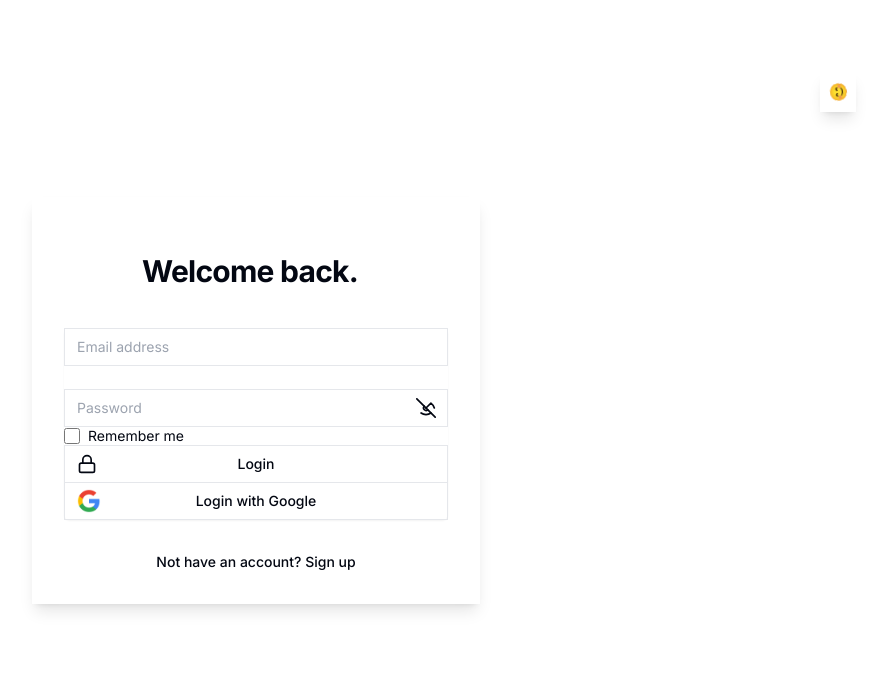
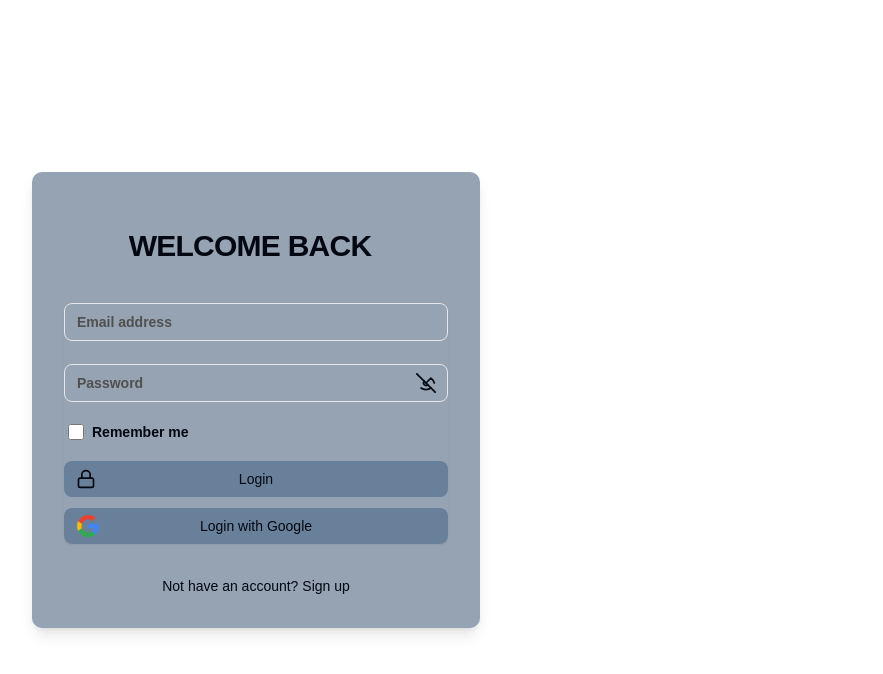
Before and after one commit to abhitrueprogrammer/college-moments-cc-hack, a Next.js app in the folder collegemoments/: page /Login in a window 1280 px wide. Shown: the top 674 px of the page, without its empty margins (384-1267 px from the left). Built offline with nearby package versions, Linux system fonts and the light colour scheme.

Commit message:
login page

```diff
--- a/collegemoments/app/Login/page.js
+++ b/collegemoments/app/Login/page.js
@@ -3,6 +3,7 @@
 import { useState } from "react"
 import { motion, AnimatePresence } from "framer-motion"
 import Draggable from 'react-draggable'
+
 
 export default function Component() {
   const [email, setEmail] = useState("")
@@ -38,6 +39,11 @@ export default function Component() {
       setLoading(false)
     }, 2000)
   }
+  const remStyle = {
+    margin: "20px 0px",
+    marginLeft: "4px"
+
+  }
   const isEmailValid = (email) => {
     const emailRegex = /^[^\s@]+@[^\s@]+\.[^\s@]+$/
     return emailRegex.test(email)
@@ -45,10 +51,10 @@ export default function Component() {
 
   return (
     <div className="flex min-h-screen items-center justify-center bg-gradient-to-br from-purple-400 to-pink-400 px-4 py-8 sm:px-6 lg:px-8">
-      <div className="w-full max-w-md space-y-8 rounded-2xl bg-white p-8 shadow-lg">
+      <div className="log-div w-full max-w-md space-y-8 rounded-2xl bg-white p-8 shadow-lg">
         <div className="mb-6">
           <h2 className="mt-6 text-center text-3xl font-bold tracking-tight text-gray-900">
-            <span className="inline-block whitespace-nowrap overflow-hidden pr-3 animate-typewriter">Welcome back.</span>
+            <span className="mainFont inline-block whitespace-nowrap overflow-hidden pr-3 animate-typewriter">WELCOME BACK</span>
           </h2>
         </div>
         <form className="mt-4 space-y-6" action="#" method="POST" onSubmit={handleSubmit}>
@@ -64,7 +70,7 @@ export default function Component() {
                   type="email"
                   autoComplete="email"
                   required
-                  className="relative block w-full appearance-none rounded-2xl border border-gray-300 px-3 py-2 text-gray-900 placeholder-gray-500 focus:z-10 focus:border-indigo-500 focus:outline-none focus:ring-indigo-500 sm:text-sm transition-colors duration-300 ease-in-out focus:shadow-lg"
+                  className="mainFont log-input relative block w-full appearance-none rounded-2xl border border-gray-300 px-3 py-2 text-gray-900 placeholder-gray-500 focus:z-10 focus:border-indigo-500 focus:outline-none focus:ring-indigo-500 sm:text-sm transition-colors duration-300 ease-in-out focus:shadow-lg"
                   placeholder="Email address"
                   value={email}
                   onChange={handleEmailChange}
@@ -87,7 +93,7 @@ export default function Component() {
                   type={showPassword ? "text" : "password"}
                   autoComplete="current-password"
                   required
-                  className="relative block w-full appearance-none rounded-2xl border border-gray-300 px-3 py-2 text-gray-900 placeholder-gray-500 focus:z-10 focus:border-indigo-500 focus:outline-none focus:ring-indigo-500 sm:text-sm transition-colors duration-300 ease-in-out focus:shadow-lg"
+                  className="mainFont log-input relative block w-full appearance-none rounded-2xl border border-gray-300 px-3 py-2 text-gray-900 placeholder-gray-500 focus:z-10 focus:border-indigo-500 focus:outline-none focus:ring-indigo-500 sm:text-sm transition-colors duration-300 ease-in-out focus:shadow-lg"
                   placeholder="Password"
                   value={password}
                   onChange={handlePasswordChange}
@@ -97,7 +103,7 @@ export default function Component() {
                 </div>
               </div>
             </div>
-            <div className="flex items-center justify-between mb-6">
+            <div style={remStyle} className="mainFont rem-div flex items-center justify-between mb-6">
               <div className="flex items-center">
                 <input
                   id="remember-me"
@@ -112,12 +118,12 @@ export default function Component() {
                 </label>
               </div>
             </div>
-            <div className="mb-4">
+            <div className="mainFont mb-4 log-btn-p">
               <motion.button
                 type="submit"
-                className="group relative flex w-full justify-center rounded-2xl border border-transparent bg-indigo-600 py-2 px-4 text-sm font-medium text-white hover:bg-indigo-700 focus:outline-none focus:ring-2 focus:ring-indigo-500 focus:ring-offset-2 transition-colors duration-300 ease-in-out"
-                whileHover={{ scale: 1.05 }}
-                whileTap={{ scale: 0.95 }}
+                className=" log-btn group relative flex w-full justify-center rounded-2xl border border-transparent bg-indigo-600 py-2 px-4 text-sm font-medium text-white hover:bg-indigo-700 focus:outline-none transition-colors duration-300 ease-in-out"
+                whileHover={{ scale: 1.01 }}
+                whileTap={{ scale: 0.99 }}
                 disabled={loading}
               >
                 <span className="absolute inset-y-0 left-0 flex items-center pl-3">
@@ -126,12 +132,12 @@ export default function Component() {
                 {loading ? "Loading..." : "Login"}
               </motion.button>
             </div>
-            <div className="mb-4">
+            <div className="mainFont mb-4 log-btn-p">
               <motion.button
                 type="button"
-                className="group relative flex w-full justify-center rounded-2xl border border-transparent bg-white py-2 px-4 text-sm font-medium text-gray-700 hover:bg-gray-50 focus:outline-none focus:ring-2 focus:ring-indigo-500 focus:ring-offset-2 transition-colors duration-300 ease-in-out"
-                whileHover={{ scale: 1.05 }}
-                whileTap={{ scale: 0.95 }}
+                className=" log-btn group relative flex w-full justify-center rounded-2xl border border-transparent bg-white py-2 px-4 text-sm font-medium text-gray-700 hover:bg-gray-50 focus:outline-none  transition-colors duration-300 ease-in-out"
+                whileHover={{ scale: 1.01 }}
+                whileTap={{ scale: 0.99 }}
               >
                 <span className="absolute inset-y-0 left-0 flex items-center pl-3">
                   {/* <ChromeIcon className="h-5 w-5 text-gray-400 group-hover:text-gray-500" /> */}
@@ -147,14 +153,14 @@ export default function Component() {
             </div>
           )}
         </form>
-        <div className="flex items-center justify-center mt-6">
+        <div className="mainFont flex items-center justify-center mt-6">
           <div className="text-sm">
             <a href="#" className="font-medium text-indigo-600 hover:text-indigo-500">
               Not have an account? Sign up
             </a>
           </div>
         </div>
-        <Draggable>
+        {/* <Draggable>
           <div className="absolute top-10 right-10 p-2 bg-indigo-300 rounded-full shadow-lg cursor-pointer">
             <motion.div
               animate={{ rotate: 360 }}
@@ -163,7 +169,7 @@ export default function Component() {
               😊
             </motion.div>
           </div>
-        </Draggable>
+        </Draggable> */}
       </div>
     </div>
   )
--- a/collegemoments/app/globals.css
+++ b/collegemoments/app/globals.css
@@ -67,3 +67,64 @@
     @apply bg-background text-foreground;
   }
 }
+
+
+
+
+@import url('https://fonts.googleapis.com/css2?family=Nunito+Sans:ital,opsz,wght@0,6..12,200..1000;1,6..12,200..1000&family=Open+Sans:ital,wght@0,300..800;1,300..800&display=swap');
+
+.mainFont {
+    font-family: "Nunito Sans", sans-serif;
+    font-optical-sizing: auto;
+    font-weight: 700;
+    font-style: normal;
+    font-variation-settings:
+      "wdth" 100,
+      "YTLC" 500;
+  }
+
+.rem-div{
+    margin-top: 50px;
+}
+
+.log-btn{
+    border-radius: 8px;
+    margin: 12px 0px;
+
+    border:none;
+
+    background-color: #69809a;
+}
+.log-btn:hover{
+}
+
+
+.log-btn:focus{
+    outline: none;
+}
+.log-btn-p{
+
+}
+.log-div{
+    background: #95A3B3;
+    border-radius: 10px;
+}
+
+.log-input{
+    background: none;
+    border-radius: 8px;
+
+    transition: 0.2s all;
+}
+
+.log-input:focus{
+    /* background-color: #6c7b8b; */
+    background: #95A3B3;
+    outline: none; /* Remove default focus outline */
+    box-shadow: inset 0px 0px 10px rgba(0, 0, 0, 0.2) !important;
+  border: 1px solid #ffffff00;
+}
+
+.log-input::placeholder{
+    color: #505050;
+}
--- a/collegemoments/app/layout.js
+++ b/collegemoments/app/layout.js
@@ -1,5 +1,6 @@
 import { Inter } from "next/font/google";
 import "./globals.css";
+// import "./style/main.css"
 
 const inter = Inter({ subsets: ["latin"] });
 
--- a/collegemoments/app/page.js
+++ b/collegemoments/app/page.js
@@ -1,4 +1,4 @@
-
+// import './style/main.css'
 import Image from "next/image";
 import Navbar from "@/components/Navbar";
 export default function Home() {
```
